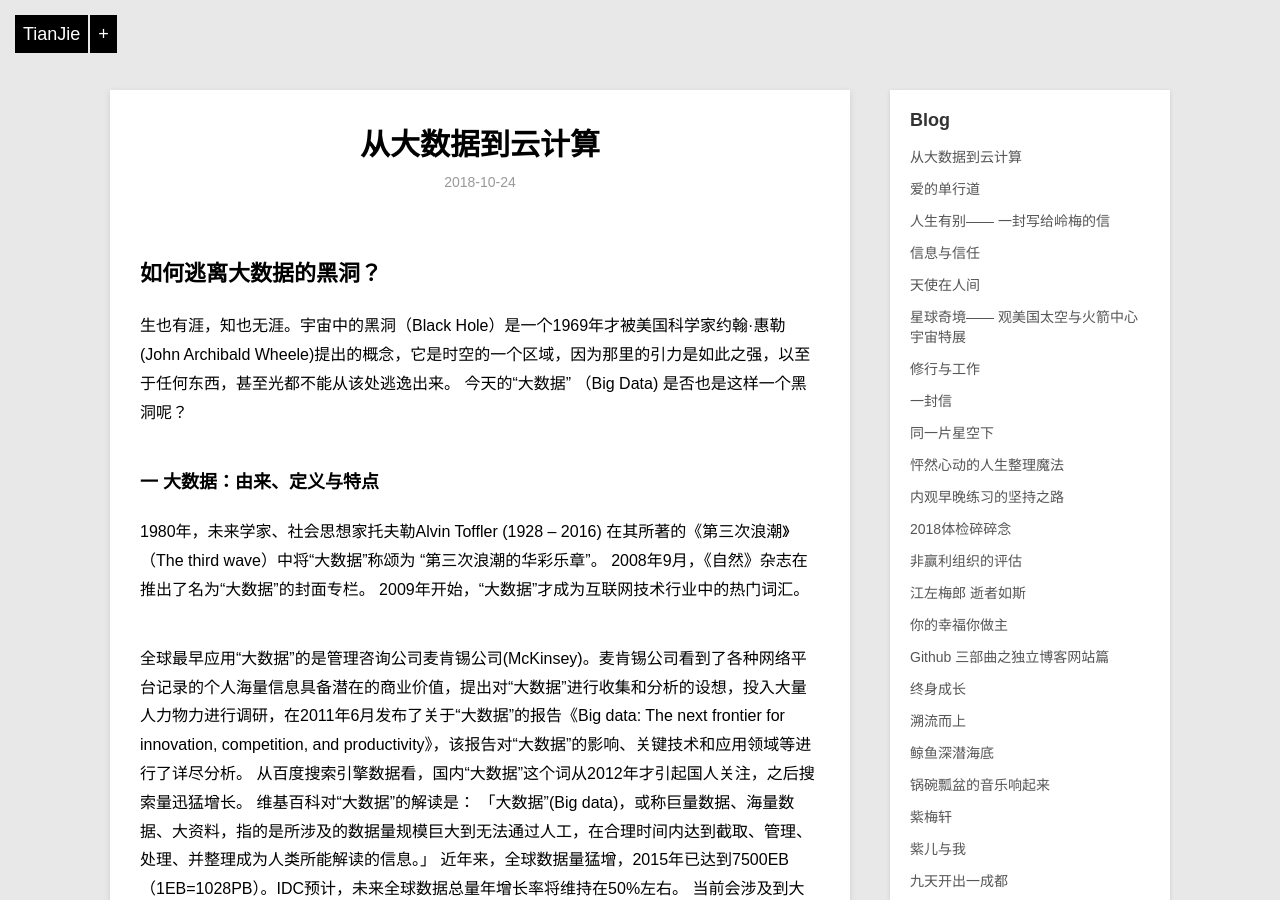
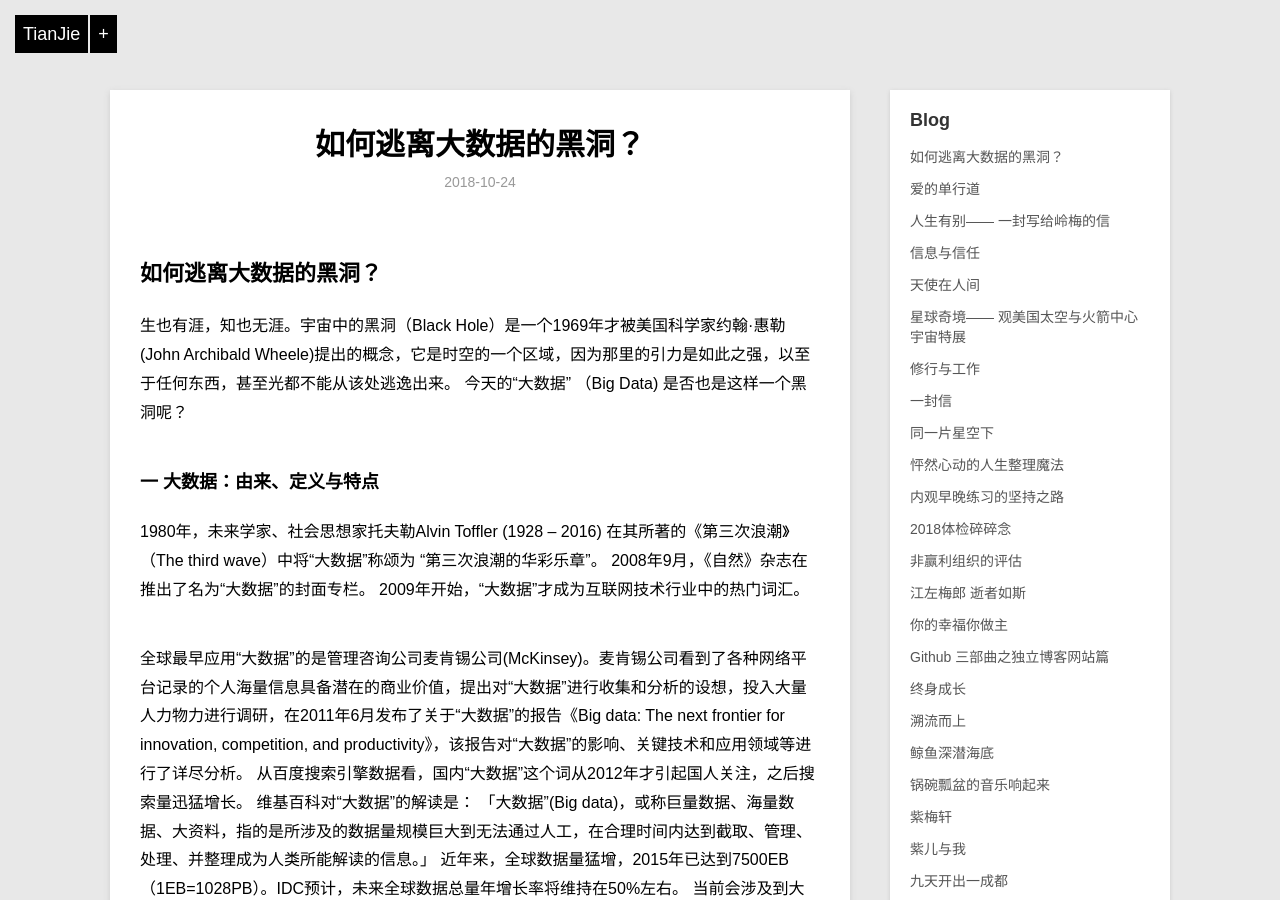
Before and after one commit to violettianjie/violettianjie.github.io, a Jekyll site: the page built from _posts/blog/2018-10-24-fromBigdataToCloud.md, in a window 1280 px wide and 900 px high. Built offline with Jekyll 4.4.1, drawn with Linux system fonts in a browser that asks for light colours.

Commit message:
Update 2018-10-24-fromBigdataToCloud.md

```diff
--- a/_posts/blog/2018-10-24-fromBigdataToCloud.md
+++ b/_posts/blog/2018-10-24-fromBigdataToCloud.md
@@ -1,6 +1,6 @@
 ---
 layout: post
-title: "从大数据到云计算"
+title: "如何逃离大数据的黑洞？"
 description: "从大数据到云计算"
 category: blog
 ---
```
